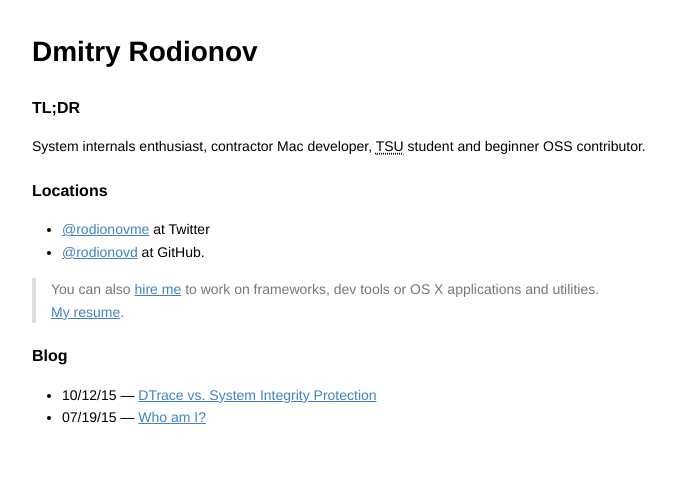
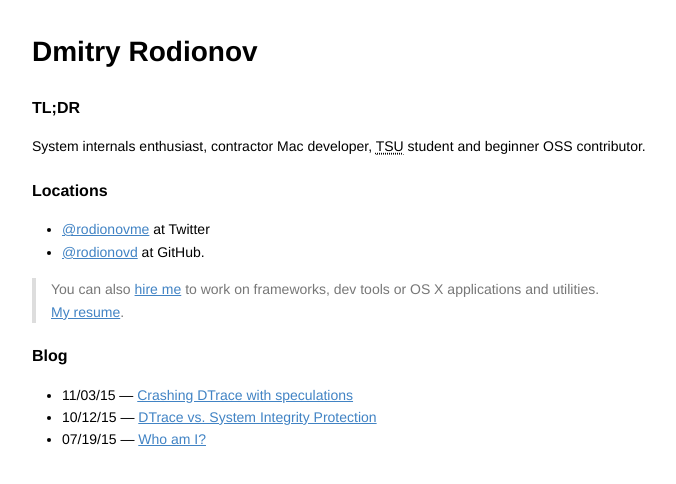
Before and after one commit to rodionovd/rodionovd.github.io, a plain HTML site: page index.html in a window 1280 px wide. Shown: the whole page, without its empty margins (181-857 px from the left). Drawn offline with Linux system fonts and the light colour scheme.

Commit message:
Well, actually update index.html

```diff
--- a/index.html
+++ b/index.html
@@ -28,6 +28,7 @@ document.write('<a h'+'ref'+'="ma'+'ilto'+':'+e+'" clas'+'s="em' + 'ail">'+'&#10
 </blockquote>
 <h4 id="blog">Blog</h4>
 <ul>
+<li>11/03/15 — <a href="/blog/dtrace-crash.html">Crashing DTrace with speculations</a></li>
 <li>10/12/15 — <a href="/blog/dtrace-vs-sip.html">DTrace vs. System Integrity Protection</a></li>
 <li>07/19/15 — <a href="/blog/who-am-i.html">Who am I?</a></li>
 </ul>
```
